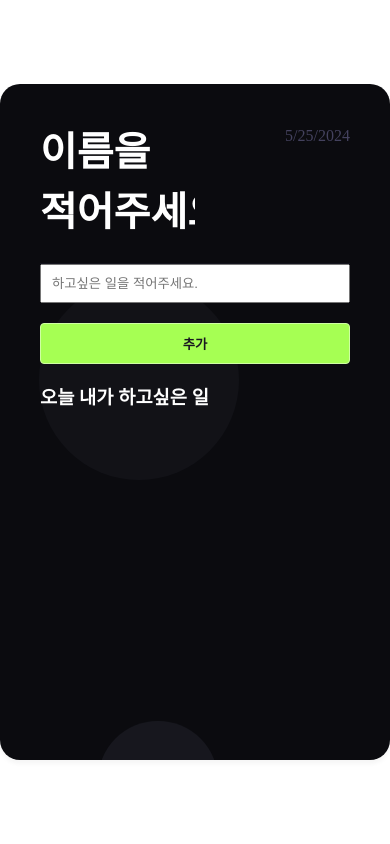
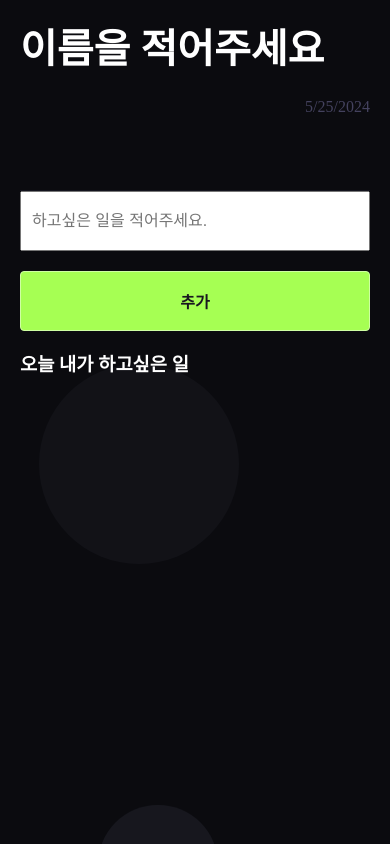
Before and after one commit to yumi-kim-0827/simpletodo, a React (Vite) app: page / in a window 390 px wide. Built offline with nearby package versions, Linux system fonts and the light colour scheme; a web font is replaced by a local one.

Commit message:
design SCSS 반응형 수정

```diff
--- a/src/App.scss
+++ b/src/App.scss
@@ -1,9 +1,35 @@
+/* Responsive layout, breakpoint */
+
+$mobile-max: 767px; //모바일 ~767
+$tablet-max: 1023px; //태블릿 768 ~ 1023
+$desktop-min: 1024px; // pc 1024 ~
+
+@mixin mobile {
+  @media (max-width: $mobile-max) {
+    @content;
+  }
+}
+@mixin tablet {
+  @media (max-width: $tablet-max) and (min-width: $mobile-max) {
+    @content;
+  }
+}
+@mixin desktop {
+  @media (min-width: $desktop-min) {
+    @content;
+  }
+}
+
 /* Button component */
 .btn {
   padding: 10px 15px;
   border-radius: 4px;
   &:hover {
     opacity: 0.9;
+  }
+  @include mobile {
+    height: 60px;
+    font-size: 16px;
   }
 }
 .btn_btntype1 {
@@ -33,15 +59,28 @@
   border-radius: 20px;
   color: #fff;
   overflow: hidden;
+  @include mobile {
+    height: 100vh;
+    border-radius: 0;
+    overflow: scroll;
+  }
+
   .ym_todo_area {
     position: absolute;
     padding: 40px;
     width: 100%;
     height: 100%;
+    @include mobile {
+      padding: 20px;
+    }
     .todo_head {
       display: flex;
       justify-content: space-between;
       height: 20%;
+      @include mobile {
+        height: 150px;
+        flex-direction: column;
+      }
       div {
         flex: 1;
         display: flex;
@@ -50,6 +89,10 @@
       .head_left {
         justify-content: flex-end;
         overflow: hidden;
+        @include mobile {
+          overflow: visible;
+          justify-content: flex-start;
+        }
         h2 {
           font-size: 40px;
         }
@@ -75,6 +118,10 @@
         flex-direction: column;
         input {
           padding: 10px;
+          @include mobile {
+            height: 60px;
+            font-size: 16px;
+          }
         }
         button {
           margin: 20px 0;
@@ -83,21 +130,43 @@
       .todo_list {
         flex: 1;
         overflow: auto;
+        @include mobile {
+          overflow: visible;
+        }
         .todo_item {
           padding: 10px 0;
           display: flex;
           align-items: center;
           gap: 10px;
           border-bottom: 1px solid rgba(41, 41, 65, 0.301);
+          flex-wrap: wrap;
           p {
             flex: 1;
             color: rgb(166, 255, 83);
+            @include mobile {
+              flex: 1 0 100%;
+              max-width: 100%;
+              font-size: 16px;
+            }
+          }
+          button {
+            @include mobile {
+              flex-basis: 40%;
+            }
           }
           .todo_item_edit {
             flex: 1;
+            @include mobile {
+              flex: 1 0 100%;
+              max-width: 100%;
+            }
             input {
               padding: 10px;
               width: 100%;
+              @include mobile {
+                height: 60px;
+                font-size: 16px;
+              }
             }
           }
         }
--- a/src/main.jsx
+++ b/src/main.jsx
@@ -4,5 +4,6 @@ import App from "./App.jsx";
 import "./index.css";
 
 ReactDOM.createRoot(document.getElementById("root")).render(
+  // <App />
   <App basename={process.env.PUBLIC_URL} />
 );
```
Also changed, not shown: 4 other files (tests, documents, lock files or other folders).
